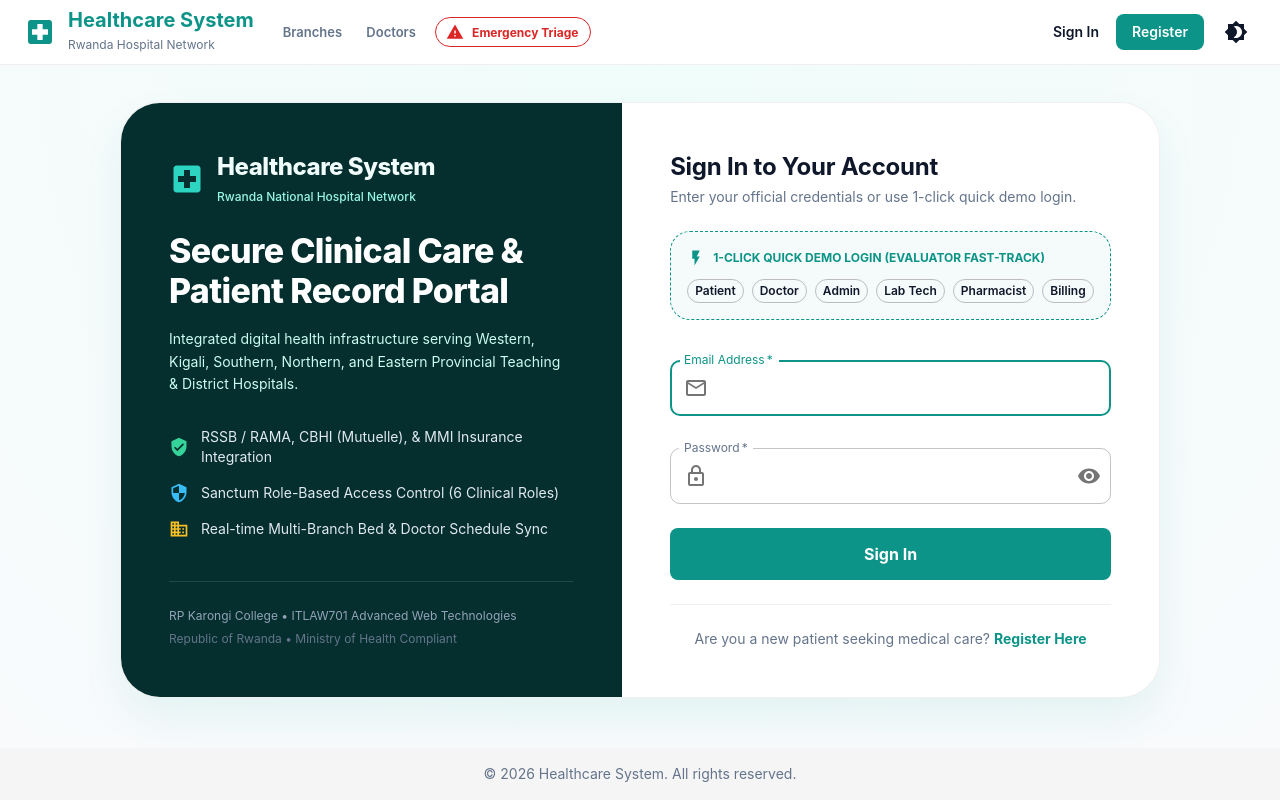
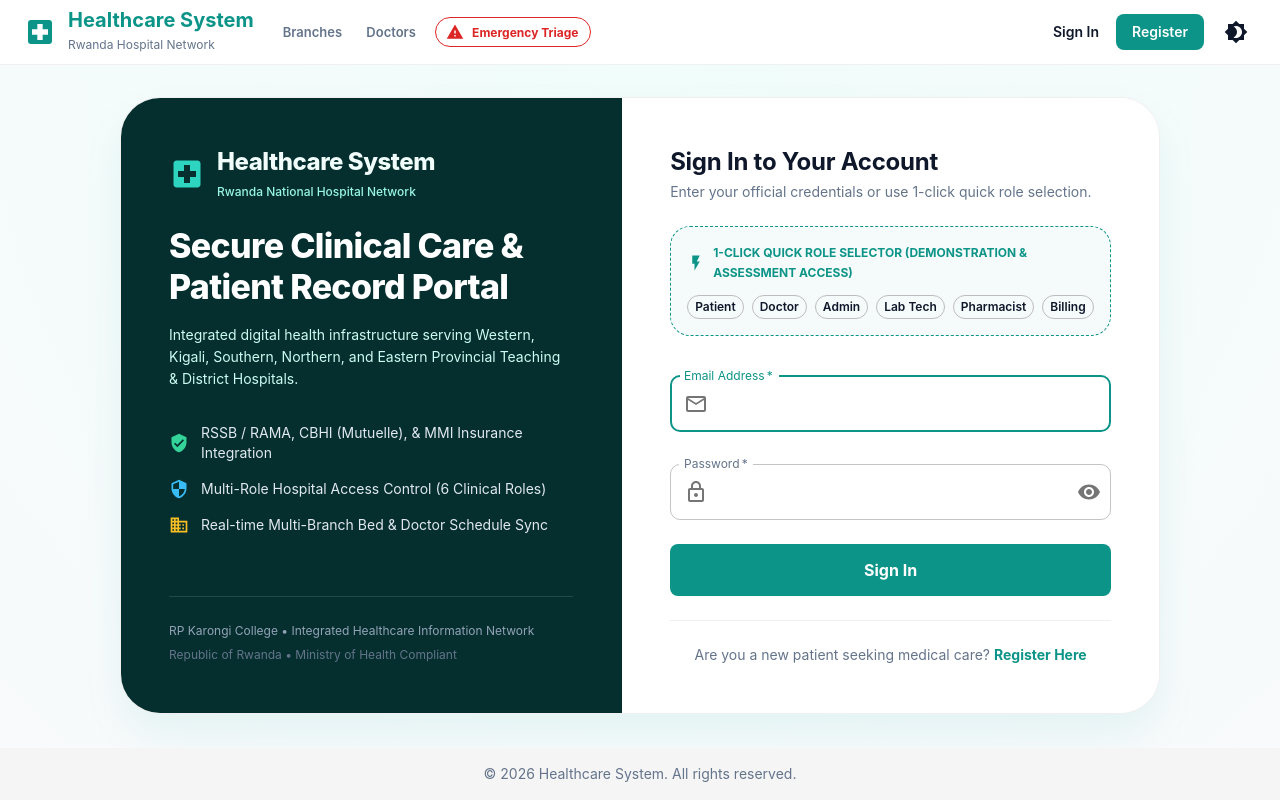
Before and after one commit to meekness12/healthcareSystem, a React (Vite) app in the folder frontend/: page /login in a window 1280 px wide. Built offline with nearby package versions, Linux system fonts and the light colour scheme; no server answers.

Commit message:
refactor(auth-ui): eradicate developer jargon from Login and Register authentication screens

```diff
--- a/frontend/src/pages/Login.jsx
+++ b/frontend/src/pages/Login.jsx
@@ -110,7 +110,7 @@ const Login = () => {
       const backendMessage =
         err.response?.data?.errors?.email?.[0] ||
         err.response?.data?.message ||
-        "Invalid login credentials or server unreachable.";
+        "Invalid credentials or connection issue. Please try again.";
       setErrorMessage(backendMessage);
     } finally {
       setLoading(false);
@@ -193,7 +193,7 @@ const Login = () => {
               <Box sx={{ display: "flex", alignItems: "center", gap: 1.5 }}>
                 <Security sx={{ color: "#38bdf8", fontSize: 20 }} />
                 <Typography variant="body2" sx={{ color: "#e2e8f0" }}>
-                  Sanctum Role-Based Access Control (6 Clinical Roles)
+                  Multi-Role Hospital Access Control (6 Clinical Roles)
                 </Typography>
               </Box>
               <Box sx={{ display: "flex", alignItems: "center", gap: 1.5 }}>
@@ -207,7 +207,7 @@ const Login = () => {
 
           <Box sx={{ pt: 3, borderTop: "1px solid rgba(255,255,255,0.12)" }}>
             <Typography variant="caption" sx={{ color: "#94a3b8", display: "block" }}>
-              RP Karongi College • ITLAW701 Advanced Web Technologies
+              RP Karongi College • Integrated Healthcare Information Network
             </Typography>
             <Typography variant="caption" sx={{ color: "#64748b" }}>
               Republic of Rwanda • Ministry of Health Compliant
@@ -222,11 +222,11 @@ const Login = () => {
               Sign In to Your Account
             </Typography>
             <Typography variant="body2" color="text.secondary">
-              Enter your official credentials or use 1-click quick demo login.
+              Enter your official credentials or use 1-click quick role selection.
             </Typography>
           </Box>
 
-          {/* 1-Click Quick Demo Login Section */}
+          {/* 1-Click Quick Role Selection Section */}
           <Box
             sx={{
               p: 2,
@@ -239,7 +239,7 @@ const Login = () => {
             <Box sx={{ display: "flex", alignItems: "center", gap: 1, mb: 1.5 }}>
               <FlashOn color="primary" sx={{ fontSize: 18 }} />
               <Typography variant="caption" sx={{ fontWeight: 700, color: "primary.main", textTransform: "uppercase" }}>
-                1-Click Quick Demo Login (Evaluator Fast-Track)
+                1-Click Quick Role Selector (Demonstration & Assessment Access)
               </Typography>
             </Box>
             <Box sx={{ display: "flex", flexWrap: "wrap", gap: 1 }}>
```
